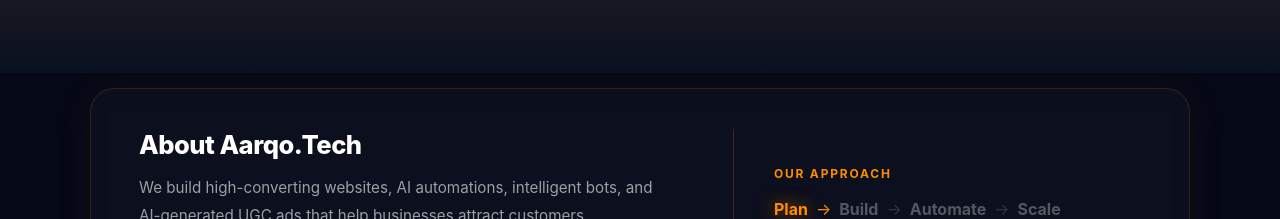
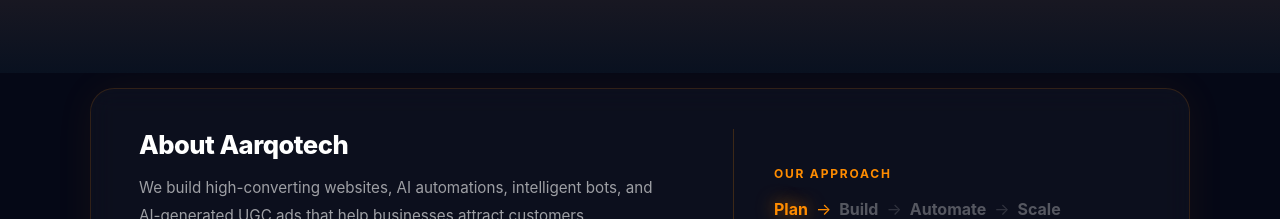
Before and after one commit to Willbecomecoder/aarqo-tech, a Next.js app: page / in a window 1280 px wide. Shown: the part 1300-1519 px from the top of the page. Built offline with nearby package versions, Linux system fonts and the light colour scheme; no server answers; the database is empty.

Commit message:
correct spelling

```diff
--- a/app/components/About.tsx
+++ b/app/components/About.tsx
@@ -26,7 +26,7 @@
 
         {/* Left — About Text */}
         <div className="about-left">
-          <h2 className="about-title">About Aarqo.Tech</h2>
+          <h2 className="about-title">About Aarqotech</h2>
           <p className="about-desc">
             We build high-converting websites, AI automations, intelligent bots,
             and AI-generated UGC ads that help businesses attract customers,
```
